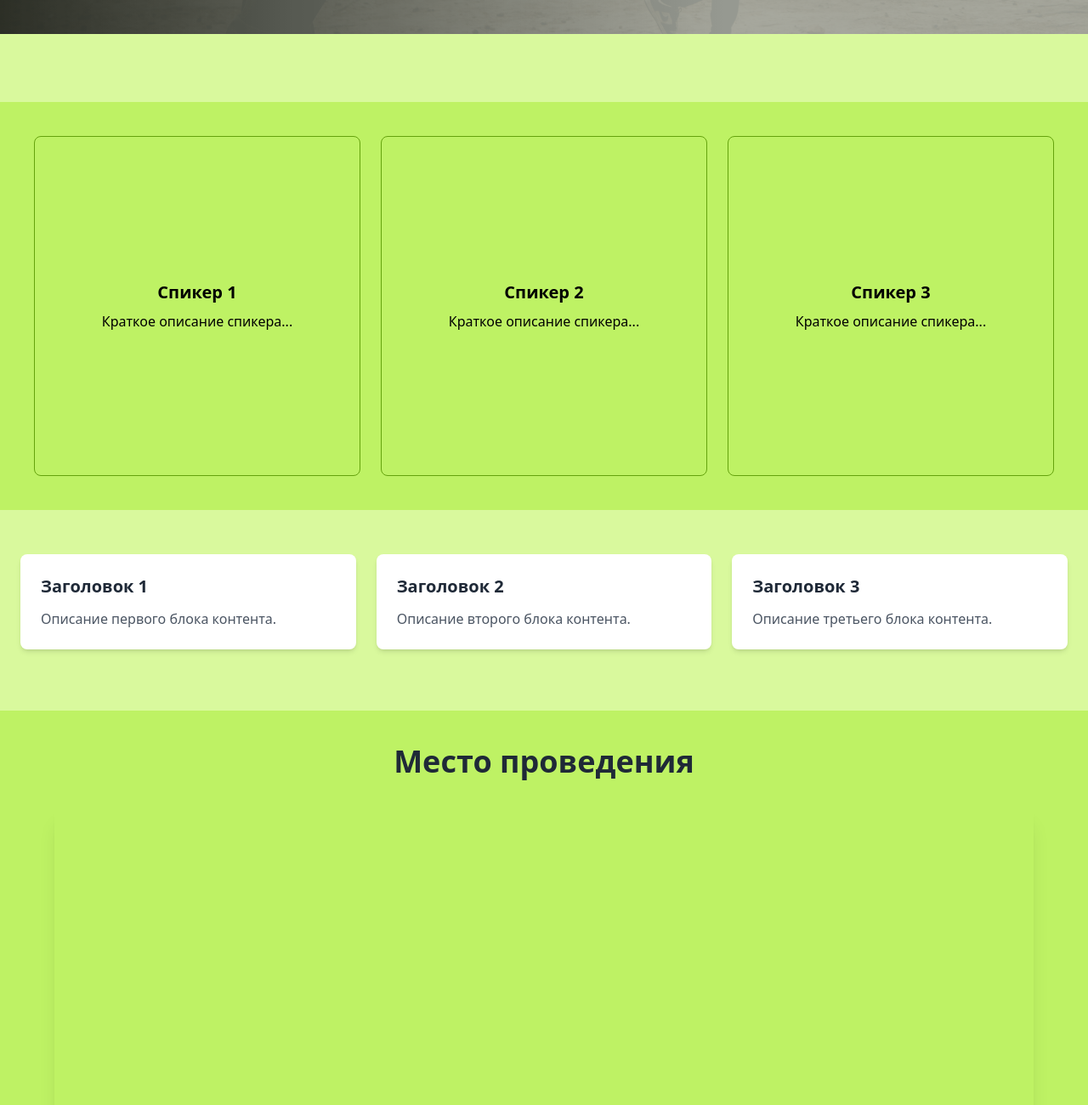
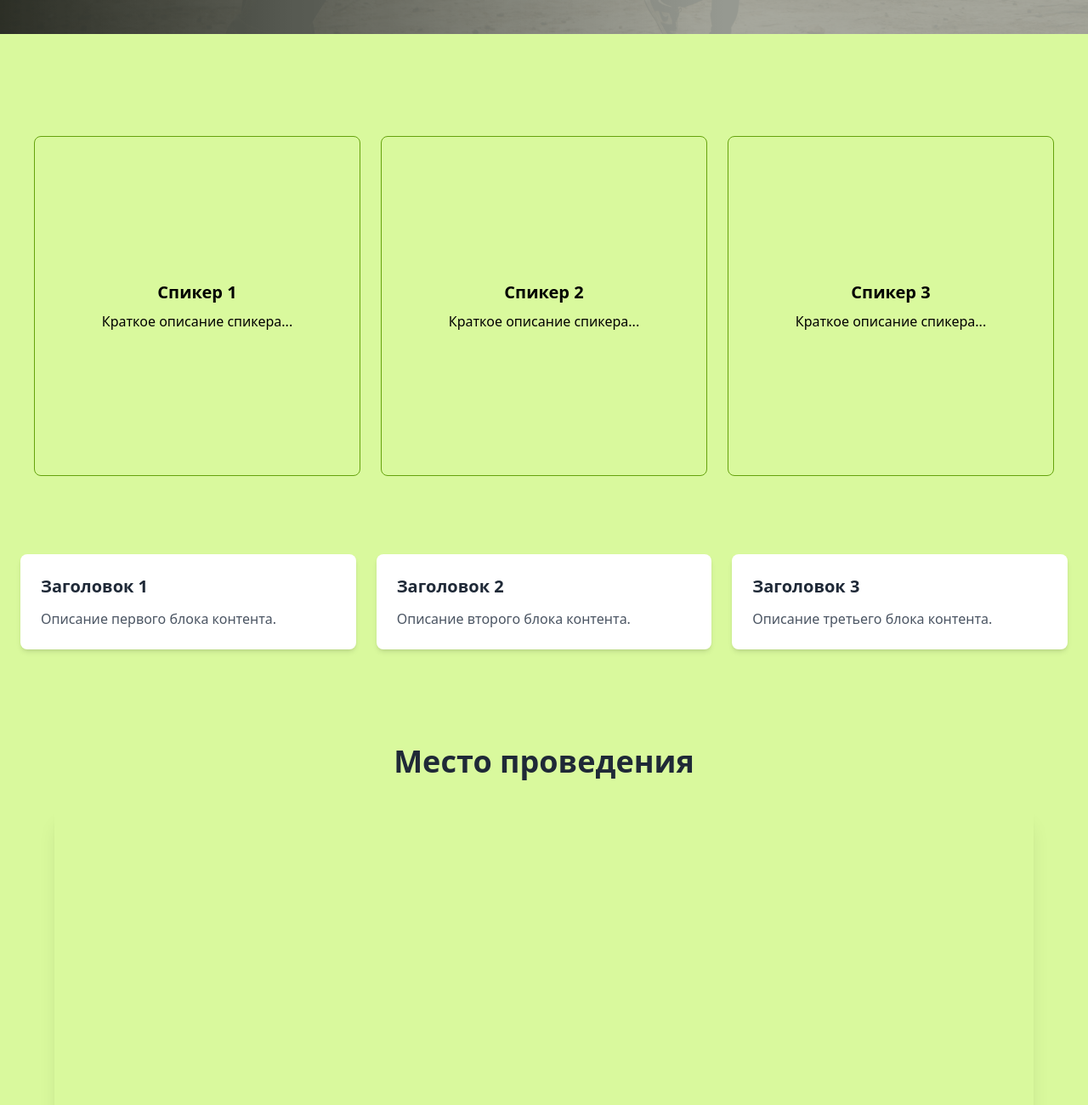
Before and after one commit to dandayo/ecoforum, a plain HTML site: page index.html in a window 1280 px wide. Shown: the part 820-2120 px from the top of the page at 85% size. Drawn offline with nearby package versions, Linux system fonts and the light colour scheme; grey boxes are pictures that could not be loaded.

Commit message:
Refactor speaker and map sections by removing unnecessary background color classes for improved styling consistency.

```diff
--- a/index.html
+++ b/index.html
@@ -52,7 +52,7 @@
 
         </section>
 
-        <section class="speakers  mt-20 mx-auto grid grid-cols-1 md:grid-cols-3 gap-6 bg-lime-300 p-10 ">
+        <section class="speakers  mt-20 mx-auto grid grid-cols-1 md:grid-cols-3 gap-6  p-10 ">
             <div class="speaker-card border border-lime-600 rounded-lg flex flex-col items-center justify-center h-[400px] p-4">
                 <h3 class="text-xl font-bold mb-2">Спикер 1</h3>
                 <p class="text-center">Краткое описание спикера...</p>
@@ -86,7 +86,7 @@
             </div>
         </section>
 
-        <section class="map-container mt-10 bg-lime-300 p-10 mb-20">
+        <section class="map-container mt-10  p-10 mb-20">
             <div class="container mx-auto px-6">
                 <h2 class="text-4xl font-bold text-gray-800 mb-8 text-center">Место проведения</h2>
                 <div class="map-wrapper rounded-lg shadow-xl overflow-hidden">
```
